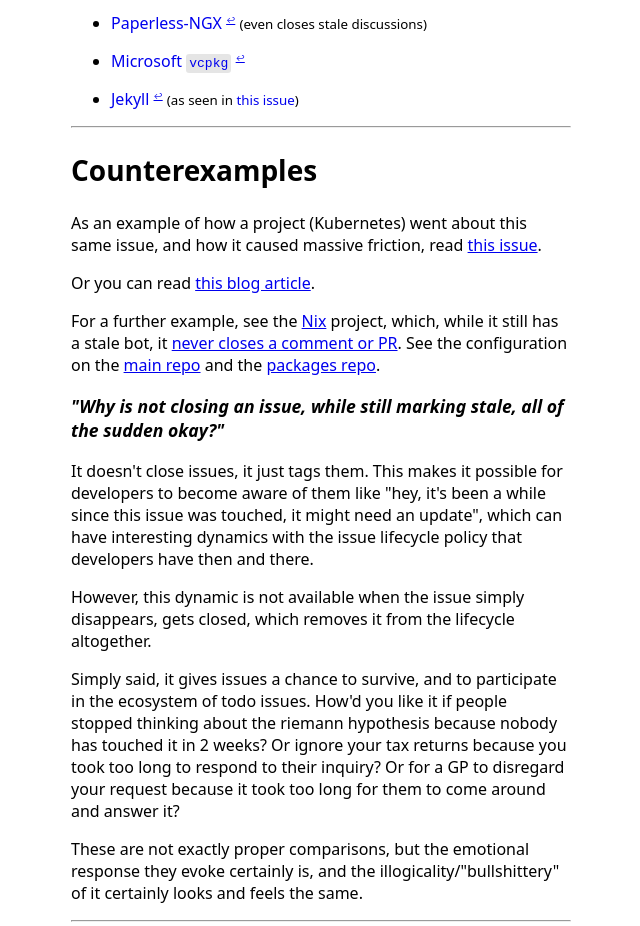
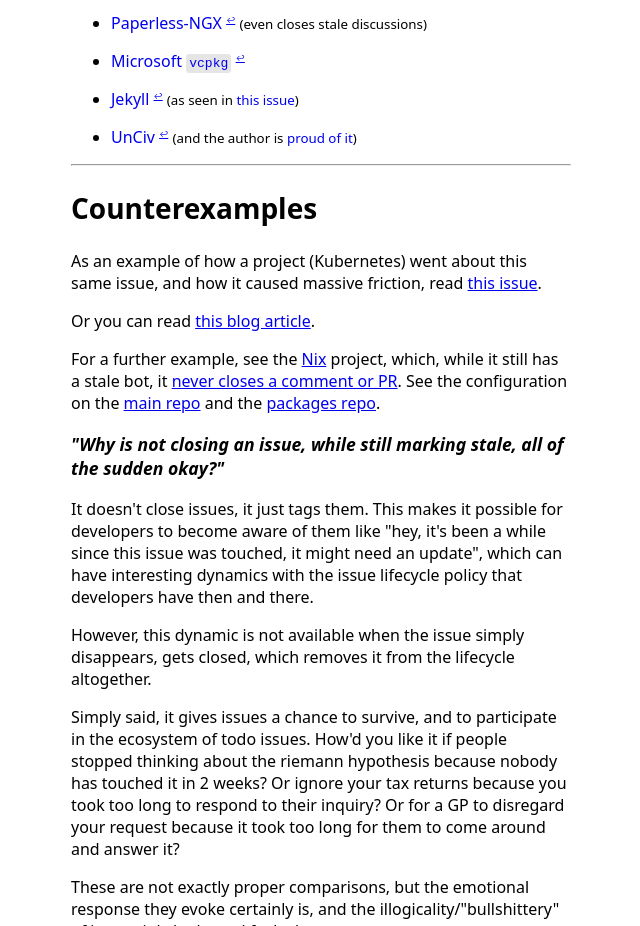
Before and after one commit to ShadowJonathan/nostalebots.xyz, an Eleventy site: page src/index.md in a window 1280 px wide. Shown: the part 6060-6986 px from the top of the page, without its empty margins (319-959 px from the left). Built offline with nearby package versions, Linux system fonts and the light colour scheme; Eleventy itself is replaced by a stand-in of ours; files that its build step writes are made by us from their sources; what markdown-it-sub would draw is missing.

Commit message:
Add UnCiv Fixes #28

```diff
--- a/src/index.md
+++ b/src/index.md
@@ -231,6 +231,10 @@
   {% ref "https://github.com/jekyll/jekyllbot/blob/main/cmd/mark-and-sweep-stale-issues/mark_and_sweep_stale_issues.go" %}
   <small>(as seen in [this issue](https://github.com/jekyll/jekyll-feed/issues/392))</small>
 
+- [UnCiv](https://github.com/yairm210/Unciv)
+  {% ref "https://github.com/yairm210/Unciv/blob/master/.github/workflows/stale-issues-and-prs.yaml" %}
+  <small>(and the author is [proud of it](https://github.com/ShadowJonathan/nostalebots.xyz/issues/28#issuecomment-2857891139))</small>
+
 ----
 
 ## Counterexamples
```
